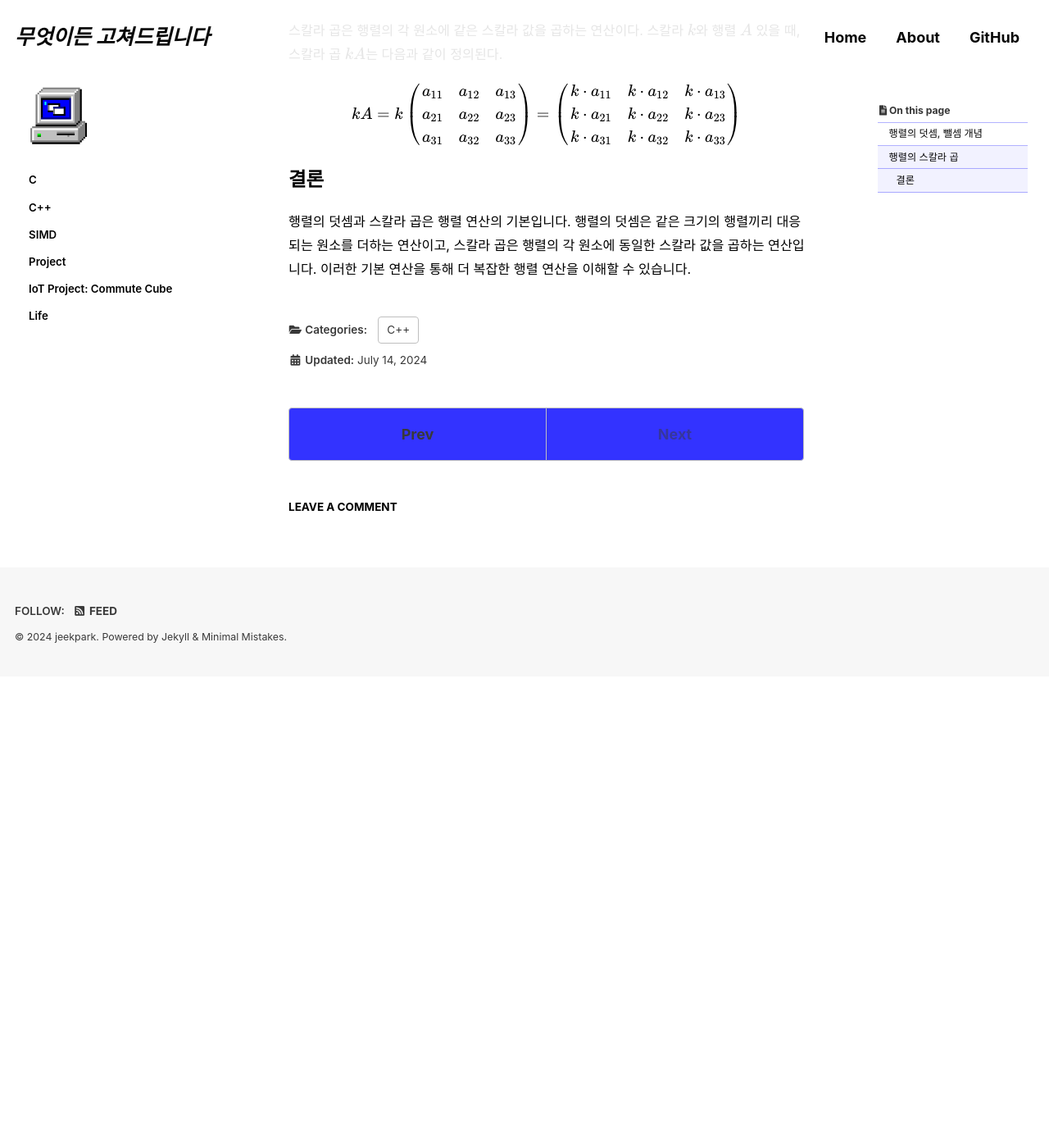
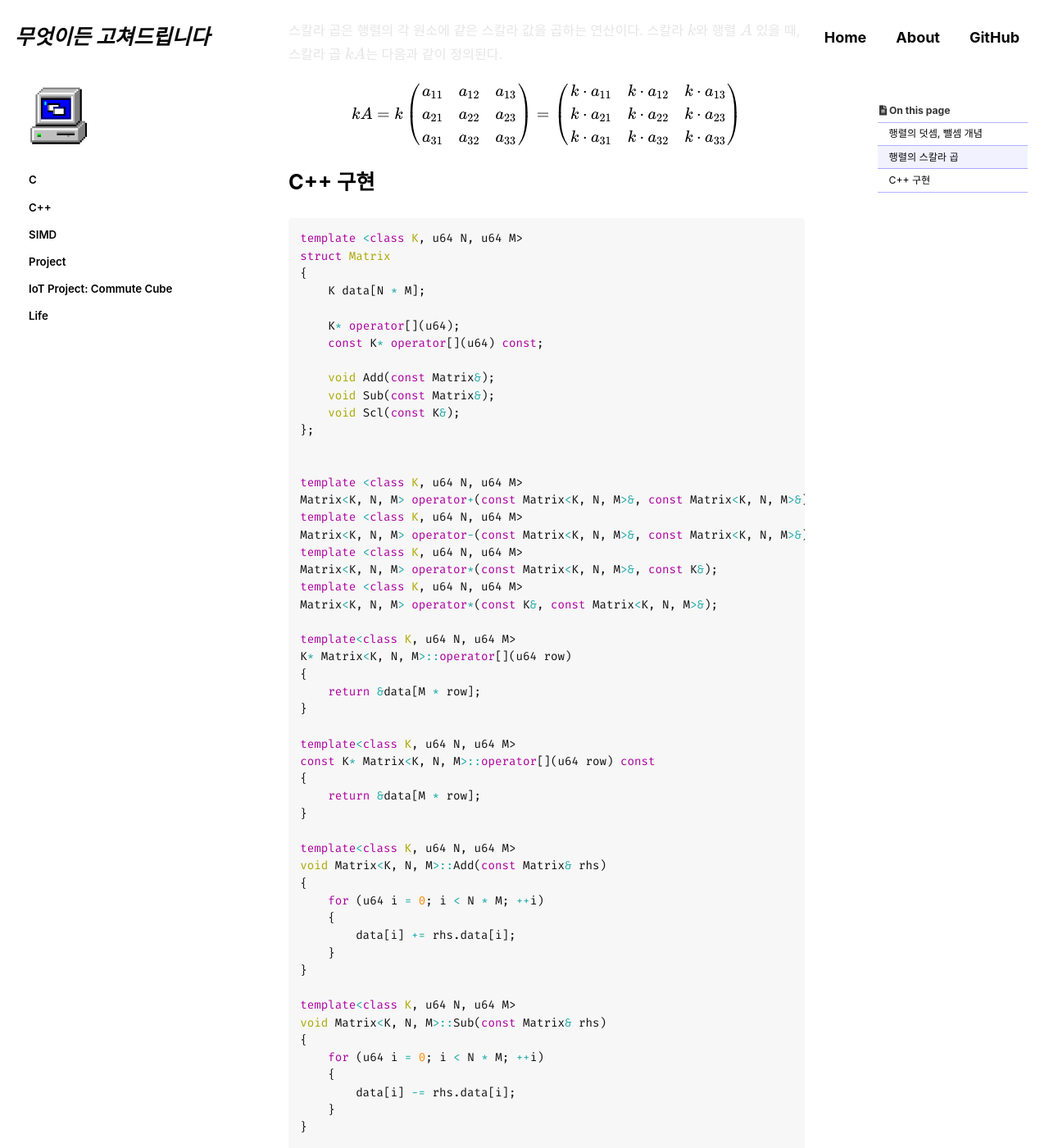
Before and after one commit to jeekpark/jeekpark.github.io, a Jekyll site: the page built from _posts/2024-07-14-matrix-0005.md, in a window 1280 px wide and 1400 px high, scrolled down 1001 px. Shown: the whole window at 82% size. Built offline with Jekyll 4.4.1, drawn with Linux system fonts in a browser that asks for light colours; cached includes are drawn as plain includes; some web fonts are replaced; formulas are drawn with MathJax 3; comment, search, counter and statistics services are not loaded; before the commit the page ends 1826 px from its top, so only the background shows below that; some of the changed text lies outside the part shown.

Commit message:
Update: 2024-07-14

````diff
--- a/_posts/2024-07-14-matrix-0005.md
+++ b/_posts/2024-07-14-matrix-0005.md
@@ -73,7 +73,92 @@ k \cdot a_{31} & k \cdot a_{32} & k \cdot a_{33}
 \end{pmatrix}
 $$
 
+# C++ 구현
 
-## 결론
+```cpp
+template <class K, u64 N, u64 M>
+struct Matrix
+{
+    K data[N * M];
 
-행렬의 덧셈과 스칼라 곱은 행렬 연산의 기본입니다. 행렬의 덧셈은 같은 크기의 행렬끼리 대응되는 원소를 더하는 연산이고, 스칼라 곱은 행렬의 각 원소에 동일한 스칼라 값을 곱하는 연산입니다. 이러한 기본 연산을 통해 더 복잡한 행렬 연산을 이해할 수 있습니다.
+    K* operator[](u64);
+    const K* operator[](u64) const;
+
+    void Add(const Matrix&);
+    void Sub(const Matrix&);
+    void Scl(const K&);
+};
+
+
+template <class K, u64 N, u64 M>
+Matrix<K, N, M> operator+(const Matrix<K, N, M>&, const Matrix<K, N, M>&);
+template <class K, u64 N, u64 M>
+Matrix<K, N, M> operator-(const Matrix<K, N, M>&, const Matrix<K, N, M>&);
+template <class K, u64 N, u64 M>
+Matrix<K, N, M> operator*(const Matrix<K, N, M>&, const K&);
+template <class K, u64 N, u64 M>
+Matrix<K, N, M> operator*(const K&, const Matrix<K, N, M>&);
+
+template<class K, u64 N, u64 M>
+K* Matrix<K, N, M>::operator[](u64 row)
+{
+    return &data[M * row];
+}
+
+template<class K, u64 N, u64 M>
+const K* Matrix<K, N, M>::operator[](u64 row) const
+{
+    return &data[M * row];
+}
+
+template<class K, u64 N, u64 M>
+void Matrix<K, N, M>::Add(const Matrix& rhs)
+{
+    for (u64 i = 0; i < N * M; ++i)
+    {
+        data[i] += rhs.data[i];
+    }
+}
+
+template<class K, u64 N, u64 M>
+void Matrix<K, N, M>::Sub(const Matrix& rhs)
+{
+    for (u64 i = 0; i < N * M; ++i)
+    {
+        data[i] -= rhs.data[i];
+    }
+}
+
+template<class K, u64 N, u64 M>
+void Matrix<K, N, M>::Scl(const K& scalar)
+{
+    for (u64 i = 0; i < N * M; ++i)
+    {
+        data[i] *= scalar;
+    }
+}
+
+template<class K, u64 N, u64 M>
+Matrix<K, N, M> operator+(const Matrix<K, N, M>& left, const Matrix<K, N, M>& right)
+{
+    Matrix<K, N, M> res(left);
+    res.Add(right);
+    return res;
+}
+
+template<class K, u64 N, u64 M>
+Matrix<K, N, M> operator-(const Matrix<K, N, M>& left, const Matrix<K, N, M>& right)
+{
+    Matrix<K, N, M> res(left);
+    res.Sub(right);
+    return res;
+}
+
+template<class K, u64 N, u64 M>
+Matrix<K, N, M> operator*(const Matrix<K, N, M>& left, const K& scalar)
+{
+    Matrix<K, N, M> res(left);
+    res.Scl(scalar);
+    return res;
+}
+```
````
Also changed, not shown: other parts of _posts/2024-07-14-matrix-0005.md (+1 -1 lines).
